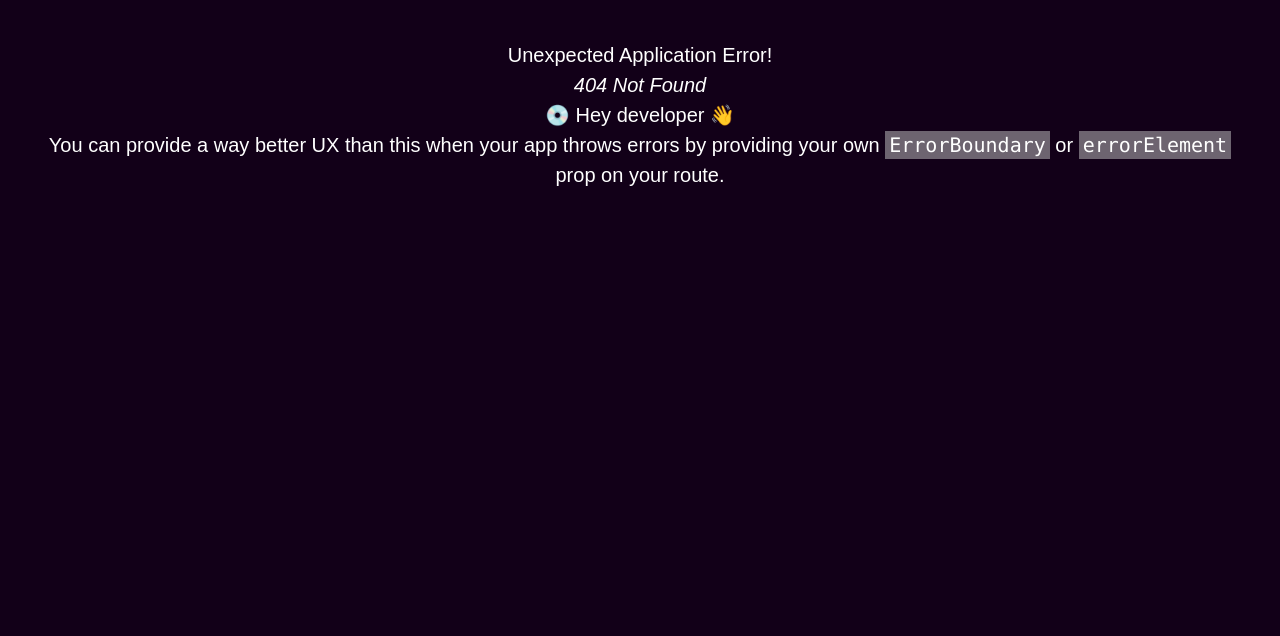
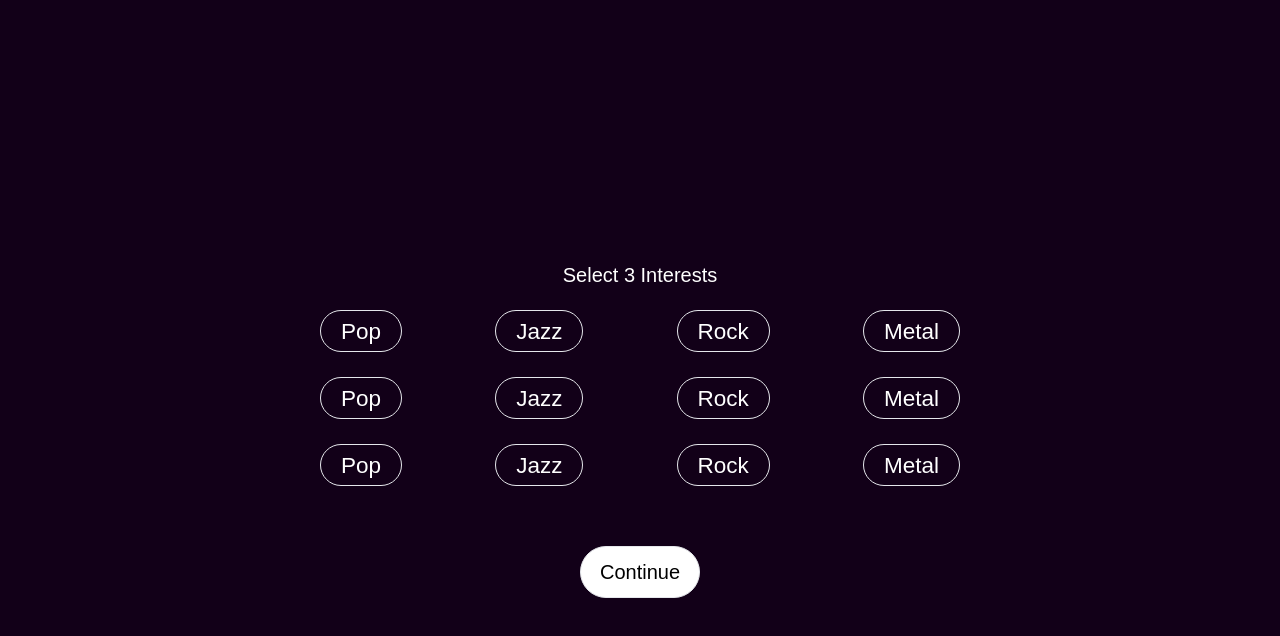
Before and after one commit to Access-Denied-24/rhythymix, a React (Vite) app: page /interests in a window 1280 px wide. Before the commit this address had no page. Shown: the top 636 px of the page. Built offline with nearby package versions, Linux system fonts and the light colour scheme.

Commit message:
Added interests page

```diff
--- a/index.html
+++ b/index.html
@@ -2,7 +2,7 @@
 <html lang="en">
   <head>
     <meta charset="UTF-8" />
-    <link rel="icon" type="image/svg+xml" href="/vite.svg" />
+    <link rel="icon" type="image/svg+xml" href="/websiteLogo2.jpg" />
     <meta name="viewport" content="width=device-width, initial-scale=1.0" />
     <title>Vite + React</title>
     <script src="https://cdn.tailwindcss.com"></script>
--- /dev/null
+++ b/src/Components/ChangeName.jsx
@@ -0,0 +1,19 @@
+import { useState } from "react"
+import Modal from "./Modal";
+import ProfilePage from "../Routes/ProfilePage";
+
+export default function ChangeName( { onClose, onNameChange } ) {
+  const [ newName, setNewName ] = useState('');
+
+  const handleSave = () => {
+    onNameChange(newName);
+    onClose();
+  }
+
+  return (
+    <div>
+      <Modal setNewName = {setNewName} onClose={handleSave} />
+      {/* <ProfilePage name = {newName} /> */}
+    </div>
+  )
+}
--- a/src/Components/LeftSidebar.jsx
+++ b/src/Components/LeftSidebar.jsx
@@ -7,9 +7,9 @@ export default function LeftSidebar(){
   return (
     <>
   {/* <div className="relative flex flex-col bg-clip-border rounded-xl bg-neutral-800 text-white h-[calc(100vh-2rem)] w-full max-w-[20rem] p-4 shadow-xl shadow-blue-gray-900/5"> */}
-  <div className="absolute left-0 top-[89px] bottom-[10%] overflow-auto flex flex-col bg-clip-border rounded-xl  text-white w-60 p-4 shadow-xl shadow-blue-gray-900/5" style={{backgroundColor:"#1B0025"}}>
+  <div className="absolute left-0 top-[89px] bottom-[10%] overflow-auto flex flex-col bg-clip-border rounded-xl  text-white w-60 p-4 shadow-xl shadow-blue-gray-900/5" style={{backgroundColor:"#1B0025", minWidth:"100px",}}>
     <div className="mb-2 p-4">
-      <h5 className="block antialiased tracking-normal font-sans text-xl font-semibold leading-snug text-white font-bold">
+      <h5 className="block antialiased tracking-normal font-sans text-xl leading-snug text-white font-bold">
         Your Playlists
       </h5>
     </div>
--- /dev/null
+++ b/src/Components/Modal.jsx
@@ -0,0 +1,31 @@
+import { Dialog, DialogPanel, DialogTitle } from "@headlessui/react";
+import { useState } from "react";
+
+export default function Modal( {setNewName, onClose} ){
+  const [ open, setOpen ] = useState(true);
+  // const [ newName, setNewName ] = useState('');
+
+  const handleClose = () => {
+    setOpen(false);
+    onClose();
+  }
+
+  return(
+    <div className="MCont">
+      <Dialog open={open} onClose={handleClose} className=" w-[40%] flex justify-center border absolute top-[40vh] left-[30vw] z-2">
+        <DialogPanel className="flex flex-col p-2 items-center">
+
+          <DialogTitle>Change Username</DialogTitle>
+
+          <input type="text" placeholder="Enter name" onChange={(e) => {setNewName(e.target.value);}} className="text-black w-[50%]" />
+
+          <div className="buttons flex justify-between w-[90%]">
+            <button type="button" onClick={(handleClose)}>Save</button>
+
+            <button type="button" onClick={handleClose}>Cancel</button>
+          </div>
+        </DialogPanel>
+      </Dialog>
+    </div>
+  )
+}
--- a/src/Components/Navbar.jsx
+++ b/src/Components/Navbar.jsx
@@ -25,7 +25,9 @@ export default function Navbar({ setTracks }) {
   }
 
     const getTracks = async() => {
-      let data = await fetch(`https://v1.nocodeapi.com/bot1234/spotify/woAekyFttqVGFynL/search?q=${InputValue}&type=track`);
+      // let data = await fetch(`https://v1.nocodeapi.com/bot1234/spotify/woAekyFttqVGFynL/search?q=${InputValue}&type=track`);
+
+      let data = await fetch(`https://v1.nocodeapi.com/bot123/spotify/UlzMyEBprtImaFNJ/search?q=${InputValue}&type=track`);
 
       // https://v1.nocodeapi.com/bot1234/spotify/woAekyFttqVGFynL/search?q=starboy&type=track
       let convertedData = await data.json();
@@ -137,7 +139,7 @@ export default function Navbar({ setTracks }) {
                    </Link>
                 </MenuItem>
                 <MenuItem>
-                  <a href="#" className="block px-4 py-2 text-sm text-neutral-500 data-[focus]:bg-neutral-700">
+                  <a href="/settings" className="block px-4 py-2 text-sm text-neutral-500 data-[focus]:bg-neutral-700">
                     Settings
                   </a>
                 </MenuItem>
--- /dev/null
+++ b/src/Routes/Interests.jsx
@@ -0,0 +1,96 @@
+import { useState } from "react"
+import { Link } from "react-router-dom";
+
+export default function Interests() {
+  const [ clicked, setClicked ] = useState(false);
+
+  const handleClick = () => {
+    setClicked(!clicked);
+  }
+  return (
+    <>
+      <div className="Cont p-2 flex flex-col items-center my-40">
+        <h1 className="my-2">Select 3 Interests</h1>
+
+        <div className="AllOpts m-2 flex items-center w-[50vw] flex-col gap-5">
+          <div className="row w-full flex justify-between">
+
+            <span className={`border rounded-3xl px-4 py-0.5 text-lg hover:bg-green-400 hover:no-underline
+            ${clicked ? "bg-green-600" : "bg-inherit"}
+            `}
+            onClick={handleClick}>Pop</span>
+
+            <span className={`border rounded-3xl px-4 py-0.5 text-lg hover:bg-green-400 hover:no-underline
+            `}
+            onClick={handleClick}>Jazz</span>
+
+            <span className={`border rounded-3xl px-4 py-0.5 text-lg hover:bg-green-400 hover:no-underline
+
+            `}
+            onClick={handleClick}>Rock</span>
+
+            <span className={`border rounded-3xl px-4 py-0.5 text-lg hover:bg-green-400 hover:no-underline
+
+            `}
+            onClick={handleClick}>Metal</span>
+
+          </div>
+
+          <div className="row w-full flex justify-between">
+
+            <span className={`border rounded-3xl px-4 py-0.5 text-lg hover:bg-green-400 hover:no-underline
+
+            `}
+            onClick={handleClick}>Pop</span>
+
+            <span className={`border rounded-3xl px-4 py-0.5 text-lg hover:bg-green-400 hover:no-underline
+            `}
+            onClick={handleClick}>Jazz</span>
+
+            <span className={`border rounded-3xl px-4 py-0.5 text-lg hover:bg-green-400 hover:no-underline
+
+            `}
+            onClick={handleClick}>Rock</span>
+
+            <span className={`border rounded-3xl px-4 py-0.5 text-lg hover:bg-green-400 hover:no-underline
+
+            `}
+            onClick={handleClick}>Metal</span>
+
+          </div>
+
+          <div className="row w-full flex justify-between">
+
+            <span className={`border rounded-3xl px-4 py-0.5 text-lg hover:bg-green-400 hover:no-underline
+
+            `}
+            onClick={handleClick}>Pop</span>
+
+            <span className={`border rounded-3xl px-4 py-0.5 text-lg hover:bg-green-400 hover:no-underline
+            `}
+            onClick={handleClick}>Jazz</span>
+
+            <span className={`border rounded-3xl px-4 py-0.5 text-lg hover:bg-green-400 hover:no-underline
+
+            `}
+            onClick={handleClick}>Rock</span>
+
+            <span className={`border rounded-3xl px-4 py-0.5 text-lg hover:bg-green-400 hover:no-underline
+
+            `}
+            onClick={handleClick}>Metal</span>
+
+          </div>
+
+
+
+
+
+        </div>
+        <Link to="/" type="submit" className="bg-white text-black p-2 border rounded-3xl w-[120px] text-center mt-10">Continue</Link>
+
+      </div>
+
+    </>
+  )
+}
--- a/src/Routes/ProfilePage.jsx
+++ b/src/Routes/ProfilePage.jsx
@@ -5,14 +5,26 @@ import PersonOutlineOutlinedIcon from '@mui/icons-material/PersonOutlineOutlined
 import EditIcon from '@mui/icons-material/Edit';
 import { Menu, MenuButton, MenuItem, MenuItems } from '@headlessui/react';
 import MoreHorizIcon from '@mui/icons-material/MoreHoriz';
-import { Link } from "react-router-dom";
+import { Link, useNavigate } from "react-router-dom";
 import Controls from "../Components/Controls";
 import React, { useEffect, useState } from 'react';
 import axios from 'axios';
+import ChangeName from "../Components/ChangeName";
+import Settings from "./Settings";
+import Home from "./Home";
+import { Navigate } from "react-router-dom";
 
-export default function ProfilePage(){
+export default function ProfilePage({newName}){
 
   const [user, setUser] = useState(null);
+  const [ showModal, setShowModal ] = useState(false);
+  const [ displayName, setDisplayName ] = useState('vortex' || '');
+
+  const navigate = useNavigate();
+
+  const handleModalClick = () => {
+    setShowModal(true);
+  }
 
   useEffect(() => {
     const fetchProfile = async () => {
@@ -22,6 +34,7 @@ export default function ProfilePage(){
           headers: { Authorization: `Bearer ${token}` }
         });
         setUser(data);
+        setDisplayName(data.username);
       } catch (err) {
         console.error("Error fetching profile data:", err);
       }
@@ -31,6 +44,10 @@ export default function ProfilePage(){
   }, []);
 
   if (!user) return <p>Loading profile...</p>;
+
+  // if(!user) return navigate('/');
+
+  // let displayName = user.username;
 
   return (
     <>
@@ -45,12 +62,13 @@ export default function ProfilePage(){
             {/* Profile Page */}
             <div className="banner flex h-[50%] w-full bg-neutral-700 p-2 bg-clip-border rounded-t-xl">
 
-              <div className="PicleftSide border w-[25%] h-[70%] flex justify-center  self-end bg-neutral-800" style={{borderRadius:"60%", minWidth:"25%"}}>
+              <div className="PicleftSide border w-[15vw] h-[30vh] flex justify-center  self-end bg-neutral-800" style={{borderRadius:"60%", minWidth:"25%"}}>
                 <PersonOutlineOutlinedIcon className="my-8 justify-center" style={{width:"60%", height:"60%",fill:"grey"}} />
               </div>
               <div className="rightSide flex w-[75%] h-[65%] self-end gap-3 p-4 flex-col">
                 <span className="no-underline cursor-default" style={{textDecoration:"none"}}>{user.email}</span>
-                <span className="text-5xl font-bold" style={{textDecoration:"none"}}>{user.username}</span>
+                {/* <span className="text-5xl font-bold" style={{textDecoration:"none"}}>{user.username}</span> */}
+                <span className="text-5xl font-bold" style={{textDecoration:"none"}}>{displayName}</span>
                 <div className="playlists_flw">
                   <span className="cursor-text" style={{textDecoration:"none"}}>2 Playlists • </span>
                   <span>3 Followers</span>
@@ -67,8 +85,13 @@ export default function ProfilePage(){
                 <MenuItems transition className="
                 absolute right-[22%] z-10  w-[190px] origin-top-right rounded-md bg-neutral-800 py-1 shadow-lg ring-1 ring-black ring-opacity-5 transition focus:outline-none data-[closed]:scale-95 data-[closed]:transform data-[closed]:opacity-0 data-[enter]:duration-100 data-[leave]:duration-75 data-[enter]:ease-out data-[leave]:ease-in">
                   <MenuItem className="block p-1 text-neutral-500 data-[focus]:bg-neutral-700">
-                    <Link to="">Edit profile</Link>
+                    {/* <Link to="">Edit profile</Link> */}
+                    <button onClick={handleModalClick}>Edit Profile</button>
                   </MenuItem>
+                    {showModal && (<ChangeName onClose={() => setShowModal(false)}
+                    onNameChange={setDisplayName}
+                    />)}
+
                   <MenuItem className="block p-1 text-neutral-500 data-[focus]:bg-neutral-700">
                     <Link to="">Change Password</Link>
                   </MenuItem>
--- /dev/null
+++ b/src/Routes/Settings.jsx
@@ -0,0 +1,7 @@
+export default function Settings(){
+  return (
+    <div>
+      <h1>Settings</h1>
+    </div>
+  )
+}
--- a/src/Routes/Signup Pages/Signup.jsx
+++ b/src/Routes/Signup Pages/Signup.jsx
@@ -1,4 +1,4 @@
-import { Link, useNavigate} from 'react-router-dom';
+import { Link, Outlet, useNavigate} from 'react-router-dom';
 // import { Link } from 'react-router-dom';
 import styles from '../../Components/login.module.css';
 import { useState } from 'react';
@@ -26,7 +26,8 @@ export default function Signup(){
 
       await axios.post('http://localhost:8000/api/v1/users/register', formData);
       alert('Registration successful');
-      navigate('/login');
+      // navigate('/login');
+      navigate('/signup/interests')
 
 
     } catch (error) {
@@ -53,12 +54,14 @@ export default function Signup(){
       <h1 className='font-bold'>CREATE ACCOUNT</h1>
 
       <form onSubmit={handleSubmit} className={styles.container}>
-        <input onChange={handleChange} name="username" type="text" placeholder='Username' />
-        <input onChange={handleChange} name="email" type="text" placeholder='Email' />
-        <input onChange={handleChange} name="password" type="password" placeholder='Password' />
-        <input onChange={handleChange} placeholder='Confirm Password' />
+        <input onChange={handleChange} name="username" type="text" placeholder='Username' required />
+        <input onChange={handleChange} name="email" type="text" placeholder='Email' required />
+        <input onChange={handleChange} name="password" type="password" placeholder='Password' required />
+        <input onChange={handleChange} type='password' placeholder='Confirm Password' required />
 
-        <button>Sign Up</button>
+        <button>
+          <Link to="interests">Sign Up</Link>
+        </button>
 
         <Link to="/login" style={{color: 'white', textDecoration: 'none'}} >
             <span>Already have an account? Login</span>
@@ -66,6 +69,7 @@ export default function Signup(){
 
 
       </form>
+      <Outlet />
     </div>
   );
 }
```
Also changed, not shown: src/App.jsx (+20 -2 lines), 1 other file (tests, documents, lock files or other folders).
